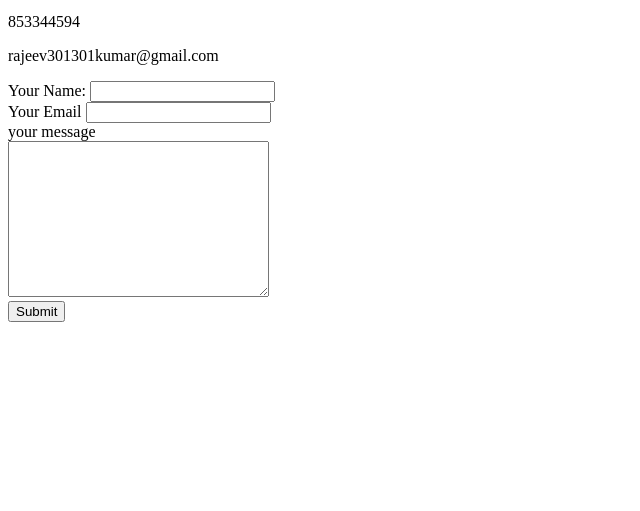
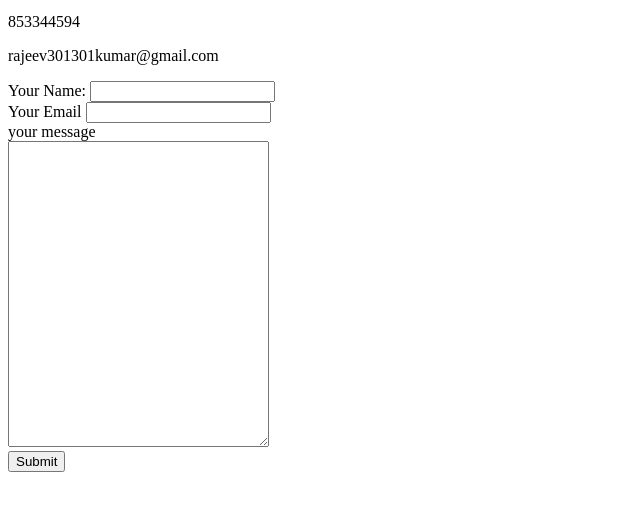
Before and after one commit to rajeevtomr/cv, a plain HTML site: page contact me.html in a window 1280 px wide. Shown: the part 101-612 px from the top of the page, without its empty margins (0-640 px from the left). Drawn offline with Linux system fonts and the light colour scheme.

Commit message:
Update contact me.html

```diff
--- a/contact me.html
+++ b/contact me.html
@@ -15,7 +15,7 @@
        <label>Your Email</label>
        <input type="email" name="your Email" value=""><br>
        <label>your message</label><br>
-         <textarea name="name" rows="10" cols="30"></textarea><br>
+         <textarea name="name" rows="20" cols="30"></textarea><br>
 
 
       <input type="submit" name="">
```
